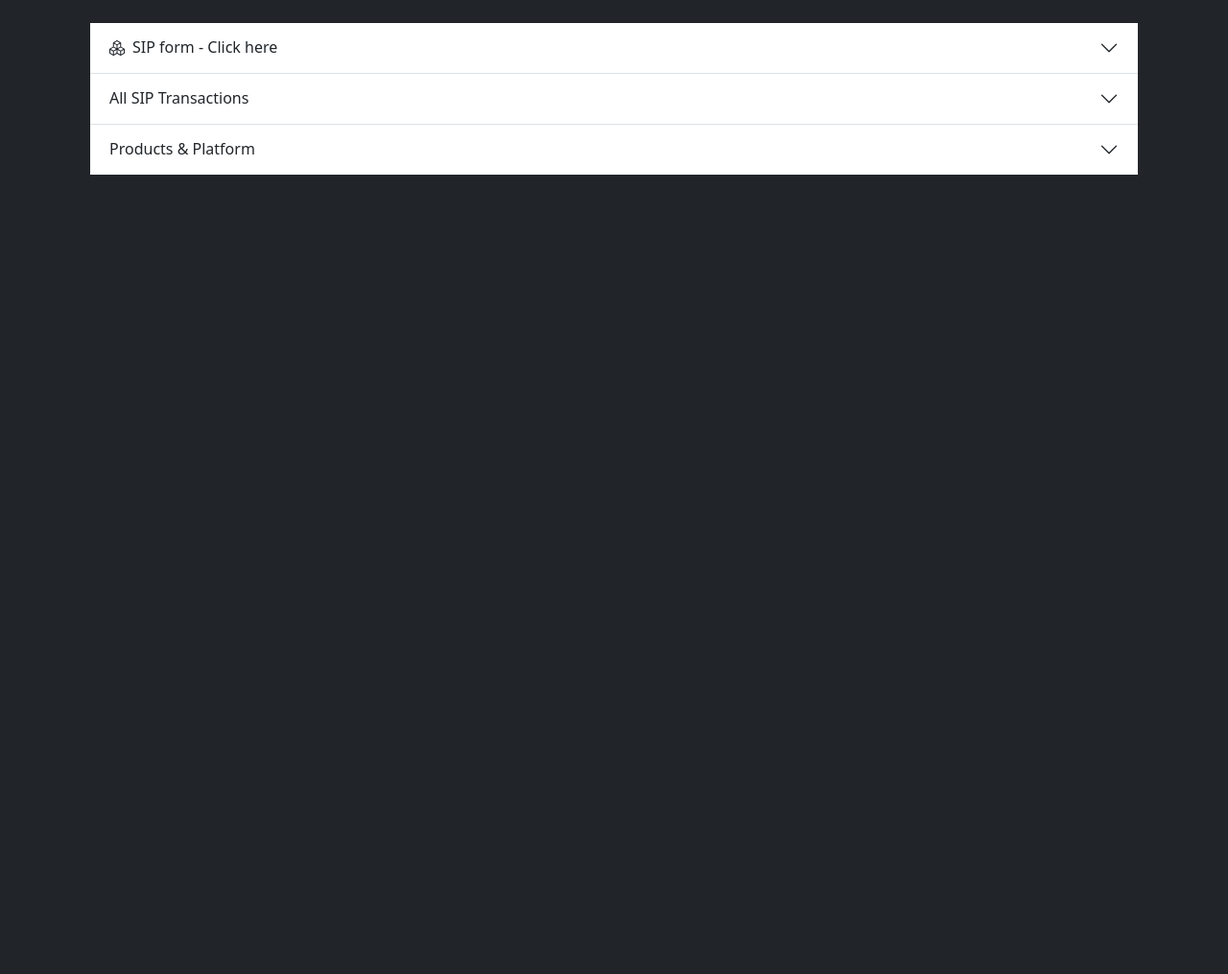
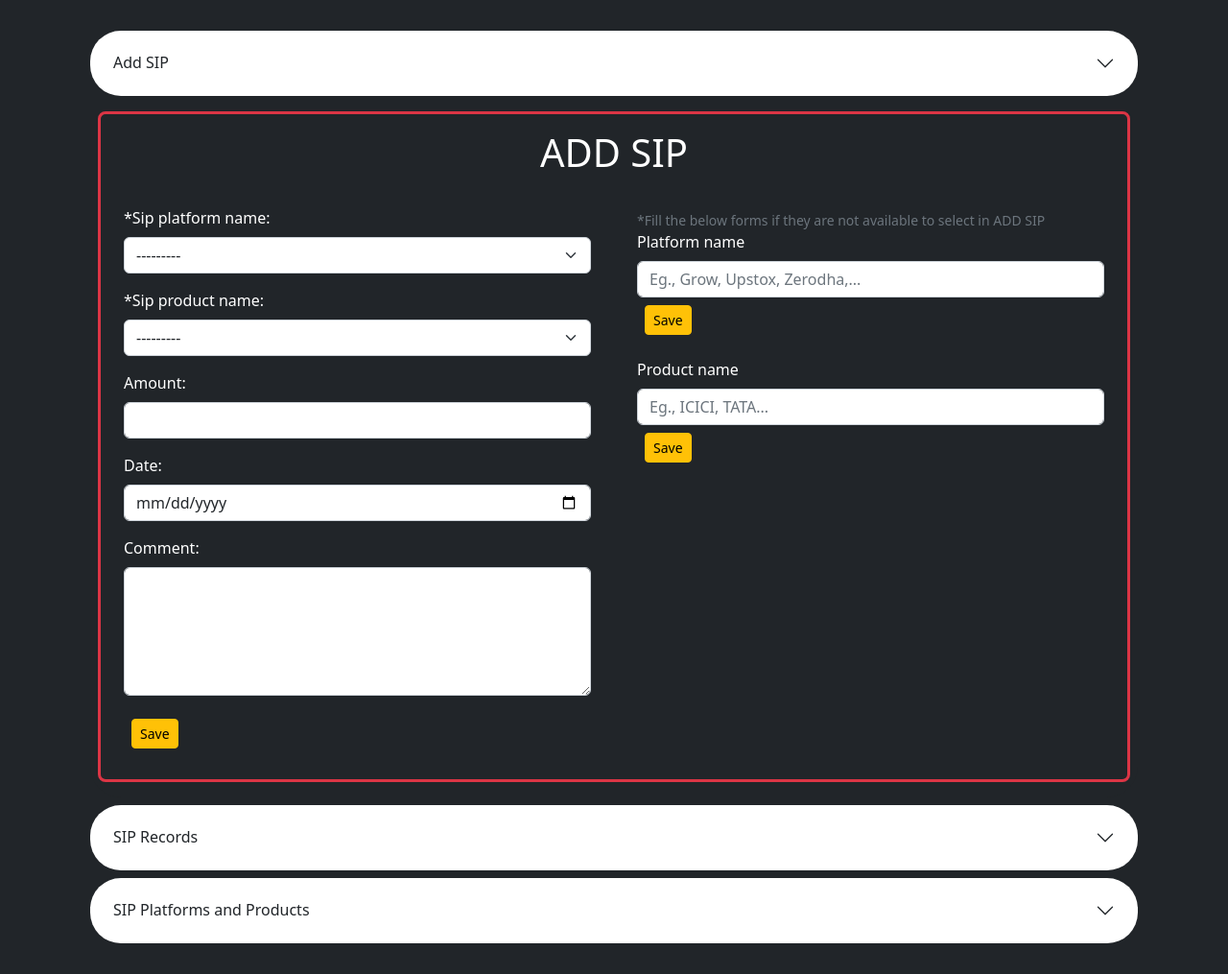
Before and after one commit to varunteja007006/Budget-Django, a Django app: page /sip in a window 1280 px wide. Shown: the part 72-1087 px from the top of the page at 96% size. Before the commit the page ends 254 px from the top, so only its background shows below. Run offline with Django 3.2, Linux system fonts and the light colour scheme; data that the repository does not hold is empty; parts of the project's set-up code (start-up, migrations or seed data) failed here and were passed over.

Commit message:
Updated the SIP template

```diff
--- a/budget/urls.py
+++ b/budget/urls.py
@@ -7,5 +7,3 @@ urlpatterns = [
     path('admin/', admin.site.urls),
     path('', include('home.urls')),
 ]
-# if settings.DEBUG:
-#     urlpatterns += static(settings.MEDIA_URL, document_root=settings.MEDIA_ROOT)+static(settings.STATIC_URL, document_root=settings.STATIC_ROOT)
--- a/home/templates/sip.html
+++ b/home/templates/sip.html
@@ -1,92 +1,179 @@
-{% extends 'dashboard.html' %}
-
-{% block body %}
+{% extends 'dashboard.html' %} {% block body %}
 
 <div class="container p-4">
-
-    <div class="accordion accordion-flush" id="accordionFlushExample">
-      <div class="accordion-item">
-        <h2 class="accordion-header" id="flush-headingOne">
-          <button class="accordion-button collapsed" type="button" data-bs-toggle="collapse" data-bs-target="#add_sip" aria-expanded="false" aria-controls="add_sip">
-            <svg xmlns="http://www.w3.org/2000/svg" width="16" height="16" fill="currentColor" class="bi bi-boxes me-2" viewBox="0 0 16 16">
-              <path d="M7.752.066a.5.5 0 0 1 .496 0l3.75 2.143a.5.5 0 0 1 .252.434v3.995l3.498 2A.5.5 0 0 1 16 9.07v4.286a.5.5 0 0 1-.252.434l-3.75 2.143a.5.5 0 0 1-.496 0l-3.502-2-3.502 2.001a.5.5 0 0 1-.496 0l-3.75-2.143A.5.5 0 0 1 0 13.357V9.071a.5.5 0 0 1 .252-.434L3.75 6.638V2.643a.5.5 0 0 1 .252-.434L7.752.066ZM4.25 7.504 1.508 9.071l2.742 1.567 2.742-1.567L4.25 7.504ZM7.5 9.933l-2.75 1.571v3.134l2.75-1.571V9.933Zm1 3.134 2.75 1.571v-3.134L8.5 9.933v3.134Zm.508-3.996 2.742 1.567 2.742-1.567-2.742-1.567-2.742 1.567Zm2.242-2.433V3.504L8.5 5.076V8.21l2.75-1.572ZM7.5 8.21V5.076L4.75 3.504v3.134L7.5 8.21ZM5.258 2.643 8 4.21l2.742-1.567L8 1.076 5.258 2.643ZM15 9.933l-2.75 1.571v3.134L15 13.067V9.933ZM3.75 14.638v-3.134L1 9.933v3.134l2.75 1.571Z"/>
-            </svg> SIP form - Click here
+  <div class="accordion my-2" id="accordionExample">
+    {% comment %} First item {% endcomment %}
+    <div class="accordion-item my-2 bg-dark rounded-5 border-0">
+      <h2 class="accordion-header rounded-5">
+        <button
+          class="accordion-button collapsed p-4 rounded-5"
+          type="button"
+          data-bs-toggle="collapse"
+          data-bs-target="#collapseOne"
+          aria-expanded="true"
+          aria-controls="collapseOne"
+        >
+          Add SIP
         </button>
       </h2>
-        <div id="add_sip" class="accordion-collapse collapse" aria-labelledby="flush-headingOne" data-bs-parent="#accordionFlushExample">
-          <div class="accordion-body bg-dark text-light">
-            <div class="row">
-
-              <h1 class="display-6 text-center">ADD SIP</h1>
-              <div class="col">
-
-                <form method='POST'>
+      <div
+        id="collapseOne"
+        class="accordion-collapse collapse show"
+        data-bs-parent="#accordionExample"
+      >
+        <div class="accordion-body">
+          <div
+            class="row text-white w-auto align-items-start border border-3 border-danger rounded-3"
+          >
+            <h1 class="display-6 text-center mt-3">ADD SIP</h1>
+            {% comment %} Form to add SIP data {% endcomment %}
+            <div class="col p-4">
+              <form method="POST">
                 {% csrf_token %}
                 <div class="mb-3">
-                    <label for="id_sip_platform_name" class="form-label">Sip platform name:</label>
+                  <label for="id_sip_platform_name" class="form-label"
+                    >*Sip platform name:</label
+                  >
                   {{form_sip.sip_platform_name}}
                 </div>
                 <div class="mb-3">
-                    <label for="id_sip_product_name" class="form-label">Sip product name:</label>
+                  <label for="id_sip_product_name" class="form-label"
+                    >*Sip product name:</label
+                  >
                   {{form_sip.sip_product_name}}
                 </div>
                 <div class="mb-3">
                   <label for="id_amount" class="form-label">Amount:</label>
-                    <input type="number" class="form-control" name="amount" required="" id="id_amount">
+                  <input
+                    type="number"
+                    class="form-control"
+                    name="amount"
+                    required=""
+                    id="id_amount"
+                  />
                 </div>
                 <div class="mb-3">
-                    <label for="id_sip_product_name" class="form-label">Date:</label>
+                  <label for="id_sip_product_name" class="form-label"
+                    >Date:</label
+                  >
                   {{form_sip.sip_date}}
                 </div>
                 <div class="mb-3">
                   <label for="id_comment" class="form-label">Comment:</label>
-                    <textarea name="comment" class="form-control" cols="20" rows="5" id="id_comment"></textarea>
+                  <textarea
+                    name="comment"
+                    class="form-control"
+                    cols="20"
+                    rows="5"
+                    id="id_comment"
+                  ></textarea>
                 </div>
-                  <button type="submit" name="save_sip" class="btn btn-sm btn-warning m-2">Save</button>
+                <button
+                  type="submit"
+                  name="save_sip"
+                  class="btn btn-sm btn-warning m-2"
+                >
+                  Save
+                </button>
               </form>
-
             </div>
-
-              <div class="col">
-                <form method='POST'>
+            {% comment %} Form to add SIP platform and product {% endcomment %}
+            <div class="col p-4">
+              <form method="POST">
                 {% csrf_token %}
-                  <div id="emailHelp" class="form-text">*Fill the below forms if they are not available to select in ADD SIP</div>
+                <div id="emailHelp" class="form-text">
+                  *Fill the below forms if they are not available to select in
+                  ADD SIP
+                </div>
                 <div class="mb-3">
-                    <label for="id_sip_platformname" class="form-label">*Platform name</label>
-                    <input type="text" class="form-control" name="sip_platformname" maxlength="250" required="" id="id_sip_platformname" placeholder="Eg., Grow, Upstox, Zerodha,...">
-                    <button type="submit" name="save_platform" class="btn btn-sm btn-warning m-2">Save</button>
+                  <label for="id_sip_platformname" class="form-label"
+                    >Platform name</label
+                  >
+                  <input
+                    type="text"
+                    class="form-control"
+                    name="sip_platformname"
+                    maxlength="250"
+                    required=""
+                    id="id_sip_platformname"
+                    placeholder="Eg., Grow, Upstox, Zerodha,..."
+                  />
+                  <button
+                    type="submit"
+                    name="save_platform"
+                    class="btn btn-sm btn-warning m-2"
+                  >
+                    Save
+                  </button>
                 </div>
               </form>
-                <form method='POST'>
+              <form method="POST">
                 {% csrf_token %}
                 <div class="mb-3">
-                    <label for="id_sip_productname" class="form-label">*Product name</label>
-                    <input type="text" class="form-control" name="sip_productname" maxlength="250" required="" id="id_sip_productname" placeholder="Eg., ICICI, TATA...">
-                    <button type="submit" name="save_product" class="btn btn-sm btn-warning m-2">Save</button>
+                  <label for="id_sip_productname" class="form-label"
+                    >Product name</label
+                  >
+                  <input
+                    type="text"
+                    class="form-control"
+                    name="sip_productname"
+                    maxlength="250"
+                    required=""
+                    id="id_sip_productname"
+                    placeholder="Eg., ICICI, TATA..."
+                  />
+                  <button
+                    type="submit"
+                    name="save_product"
+                    class="btn btn-sm btn-warning m-2"
+                  >
+                    Save
+                  </button>
                 </div>
               </form>
               {% if msg|length != 0 %}
-                  <div class="alert alert-success alert-dismissible fade show" role="alert">
+              <div
+                class="alert alert-success alert-dismissible fade show"
+                role="alert"
+              >
                 <strong>{{msg}}</strong>
-                    <button type="button" class="btn-close" data-bs-dismiss="alert" aria-label="Close"></button>
+                <button
+                  type="button"
+                  class="btn-close"
+                  data-bs-dismiss="alert"
+                  aria-label="Close"
+                ></button>
               </div>
               {% endif %}
-              </div>
-
             </div>
           </div>
         </div>
       </div>
-
-      <div class="accordion-item">
-        <h2 class="accordion-header" id="flush-headingTwo">
-          <button class="accordion-button collapsed" type="button" data-bs-toggle="collapse" data-bs-target="#flush-collapseTwo" aria-expanded="false" aria-controls="flush-collapseTwo">
-            All SIP Transactions
+    </div>
+    {% comment %} Second item {% endcomment %}
+    <div class="accordion-item my-2 bg-dark rounded-5 border-0">
+      <h2 class="accordion-header rounded-5">
+        <button
+          class="accordion-button collapsed p-4 rounded-5"
+          type="button"
+          data-bs-toggle="collapse"
+          data-bs-target="#collapseTwo"
+          aria-expanded="false"
+          aria-controls="collapseTwo"
+        >
+          SIP Records
         </button>
       </h2>
-        <div id="flush-collapseTwo" class="accordion-collapse collapse" aria-labelledby="flush-headingTwo" data-bs-parent="#accordionFlushExample">
-          <div class="accordion-body bg-dark text-light">
-            <table class="table text-light">
+      <div
+        id="collapseTwo"
+        class="accordion-collapse collapse"
+        data-bs-parent="#accordionExample"
+      >
+        <div class="accordion-body">
+          <div
+            class="p-2 w-auto align-items-start border border-3 border-danger rounded-3"
+          >
+            <table class="table text-light bg-dark">
               <thead>
                 <tr class="text-center">
                   <th scope="col">Platform</th>
@@ -99,11 +186,15 @@
               <tbody>
                 {% for item in obj_sip %}
                 <tr class="text-center">
-                  <th scope="row">{{item.sip_platform_name}}</th>
+                  <td scope="row">{{item.sip_platform_name}}</td>
                   <td>{{item.sip_product_name}}</td>
                   <td>Rs. {{item.amount}}/-</td>
                   <td>{{item.sip_date}}</td>
-                  {% if item.comment|length == 0 %}<td class="text-center"> - </td>{% else %}<td>{{item.comment}}</td>{% endif %}
+                  {% if item.comment|length == 0 %}
+                  <td class="text-center">-</td>
+                  {% else %}
+                  <td>{{item.comment}}</td>
+                  {% endif %}
                 </tr>
                 {% endfor %}
               </tbody>
@@ -111,16 +202,31 @@
           </div>
         </div>
       </div>
-
-      <div class="accordion-item">
-        <h2 class="accordion-header" id="flush-headingThree">
-          <button class="accordion-button collapsed" type="button" data-bs-toggle="collapse" data-bs-target="#flush-collapseThree" aria-expanded="false" aria-controls="flush-collapseThree">
-            Products & Platform
+    </div>
+    {% comment %} Third item {% endcomment %}
+    <div class="accordion-item my-2 bg-dark rounded-5 border-0">
+      <h2 class="accordion-header rounded-5">
+        <button
+          class="accordion-button collapsed p-4 rounded-5"
+          type="button"
+          data-bs-toggle="collapse"
+          data-bs-target="#collapseThree"
+          aria-expanded="false"
+          aria-controls="collapseThree"
+        >
+          SIP Platforms and Products
         </button>
       </h2>
-        <div id="flush-collapseThree" class="accordion-collapse collapse" aria-labelledby="flush-headingThree" data-bs-parent="#accordionFlushExample">
-          <div class="accordion-body bg-dark text-light">
-            <div class="row">
+      <div
+        id="collapseThree"
+        class="accordion-collapse collapse"
+        data-bs-parent="#accordionExample"
+      >
+        <div class="accordion-body">
+          {% comment %} SIP Products table {% endcomment %}
+          <div
+            class="row w-auto align-items-start border border-3 border-danger rounded-3"
+          >
             <div class="col">
               <table class="table text-light">
                 <thead>
@@ -131,23 +237,36 @@
                 <tbody>
                   {% for item in obj_product %}
                   <tr class="text-center">
-                      <th scope="row">{{item.sip_productname}}</th>
+                    <td scope="row">{{item.sip_productname}}</td>
+                  </tr>
+                  {% empty %}
+                  <tr class="text-center">
+                    <td scope="row">No data</td>
                   </tr>
                   {% endfor %}
                 </tbody>
               </table>
             </div>
+          </div>
+          {% comment %} Platform table`` {% endcomment %}
+          <div
+            class="row w-auto align-items-start border border-3 border-danger rounded-3 my-2"
+          >
             <div class="col">
               <table class="table text-light">
                 <thead>
                   <tr class="text-center">
-                      <th scope="col">Platforms</th>
+                    <td scope="col">Platforms</td>
                   </tr>
                 </thead>
                 <tbody>
                   {% for item in obj_platform %}
                   <tr class="text-center">
-                      <th scope="row">{{item.sip_platformname}}</th>
+                    <td scope="row">{{item.sip_platformname}}</td>
+                  </tr>
+                  {% empty %}
+                  <tr class="text-center">
+                    <td>No data</td>
                   </tr>
                   {% endfor %}
                 </tbody>
@@ -158,6 +277,5 @@
       </div>
     </div>
   </div>
-
 </div>
 {% endblock body %}
```
Lines whose indentation alone changed are shown as unchanged.
